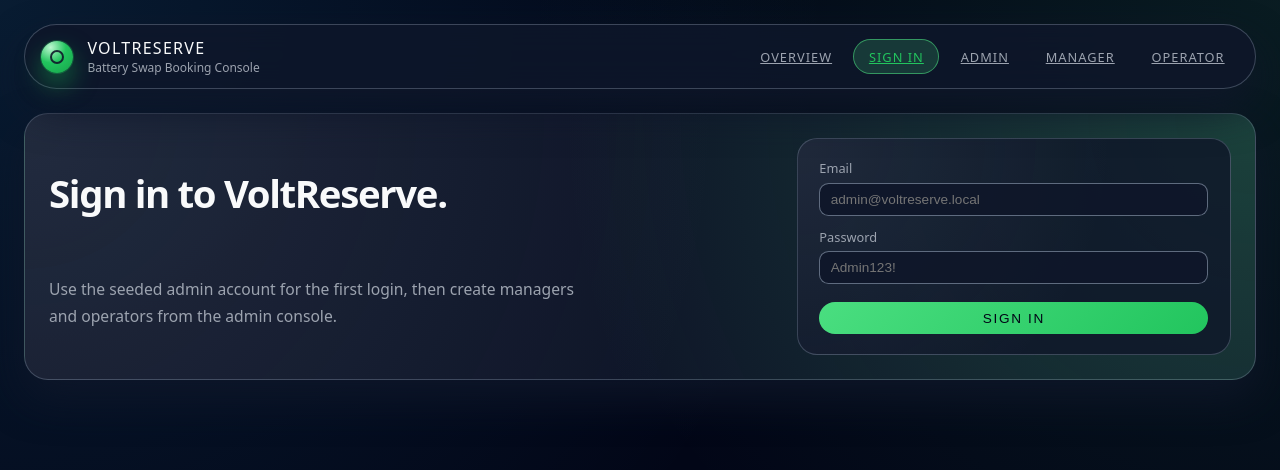
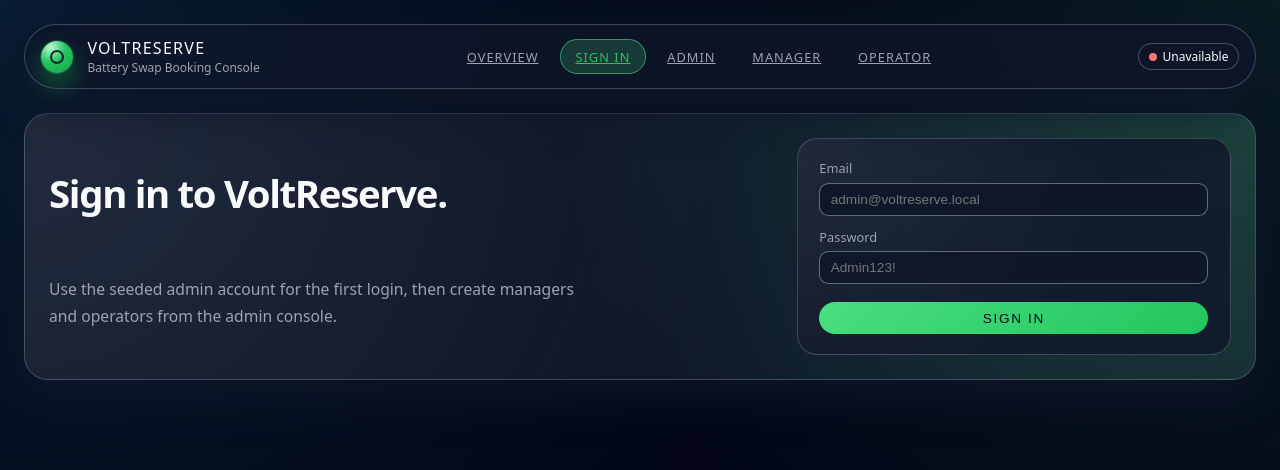
Before and after one commit to Vishal-sikchi-088/VoltReserve, a React (Create React App) app in the folder frontend/: page /login in a window 1280 px wide. Shown: the top 470 px of the page. Built offline with nearby package versions, Linux system fonts and the light colour scheme; no server answers.

Commit message:
feat(app): show backend health status in header

```diff
--- a/frontend/src/App.js
+++ b/frontend/src/App.js
@@ -1,4 +1,5 @@
 import { BrowserRouter, NavLink, Route, Routes } from "react-router-dom";
+import { useEffect, useState } from "react";
 import "./styles/layout.css";
 import "./styles/typography.css";
 import OverviewView from "./views/Overview/OverviewView";
@@ -8,6 +9,43 @@ import ManagerDashboardView from "./views/Manager/ManagerDashboardView";
 import OperatorDashboardView from "./views/Operator/OperatorDashboardView";
 
 function App() {
+  const [health, setHealth] = useState({
+    status: "unknown",
+    components: {}
+  });
+
+  useEffect(() => {
+    function fetchHealth() {
+      fetch("/api/health", {
+        credentials: "include"
+      })
+        .then((response) => response.json())
+        .then((data) => {
+          setHealth({
+            status: data.status || "unknown",
+            components: data.components || {}
+          });
+        })
+        .catch(() => {
+          setHealth({
+            status: "unreachable",
+            components: {}
+          });
+        });
+    }
+
+    fetchHealth();
+    const id = window.setInterval(fetchHealth, 30000);
+    return () => window.clearInterval(id);
+  }, []);
+
+  const appStatus =
+    health.status === "ok"
+      ? "All systems normal"
+      : health.status === "degraded"
+        ? "Degraded"
+        : "Unavailable";
+
   return (
     <BrowserRouter>
       <div className="app-root">
@@ -62,14 +100,18 @@ function App() {
               Operator
             </NavLink>
           </nav>
+          <div className="app-status-pill">
+            <span className="app-status-dot" data-status={health.status} />
+            <span className="app-status-text">{appStatus}</span>
+          </div>
         </header>
 
         <Routes>
           <Route path="/" element={<OverviewView />} />
           <Route path="/login" element={<LoginView />} />
-           <Route path="/admin" element={<AdminDashboardView />} />
-           <Route path="/manager" element={<ManagerDashboardView />} />
-           <Route path="/operator" element={<OperatorDashboardView />} />
+          <Route path="/admin" element={<AdminDashboardView />} />
+          <Route path="/manager" element={<ManagerDashboardView />} />
+          <Route path="/operator" element={<OperatorDashboardView />} />
         </Routes>
       </div>
     </BrowserRouter>
--- a/frontend/src/styles/layout.css
+++ b/frontend/src/styles/layout.css
@@ -94,6 +94,36 @@ body {
 .app-nav {
   display: flex;
   gap: 0.5rem;
+}
+
+.app-status-pill {
+  display: inline-flex;
+  align-items: center;
+  gap: 0.35rem;
+  font-size: 0.75rem;
+  padding: 0.25rem 0.6rem;
+  border-radius: 999px;
+  background: rgba(15, 23, 42, 0.9);
+  border: 1px solid rgba(148, 163, 184, 0.4);
+}
+
+.app-status-dot {
+  width: 8px;
+  height: 8px;
+  border-radius: 999px;
+  background: rgba(148, 163, 184, 0.9);
+}
+
+.app-status-dot[data-status="ok"] {
+  background: #22c55e;
+}
+
+.app-status-dot[data-status="degraded"] {
+  background: #f97316;
+}
+
+.app-status-dot[data-status="unreachable"] {
+  background: #f97373;
 }
 
 .nav-pill {
```
